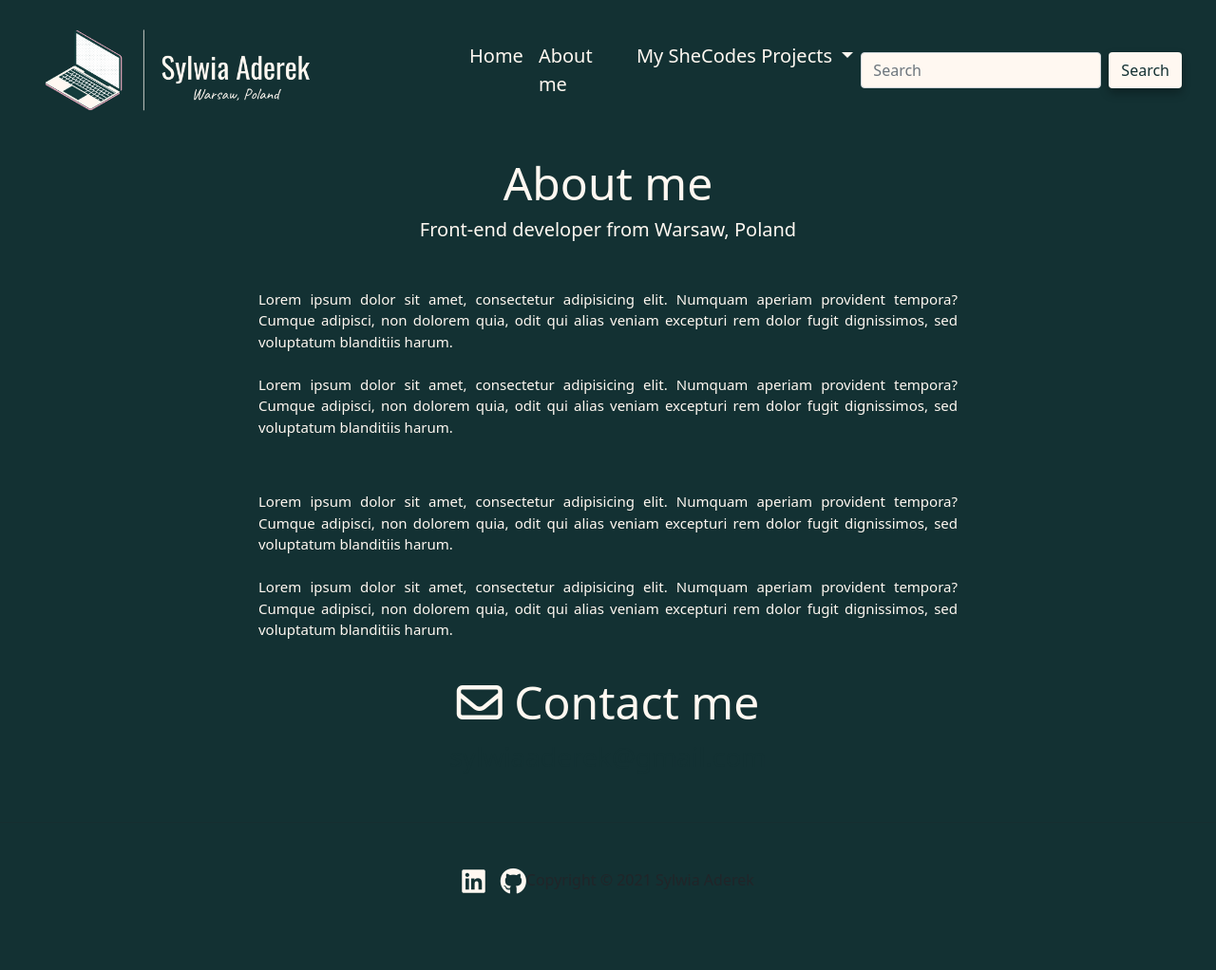
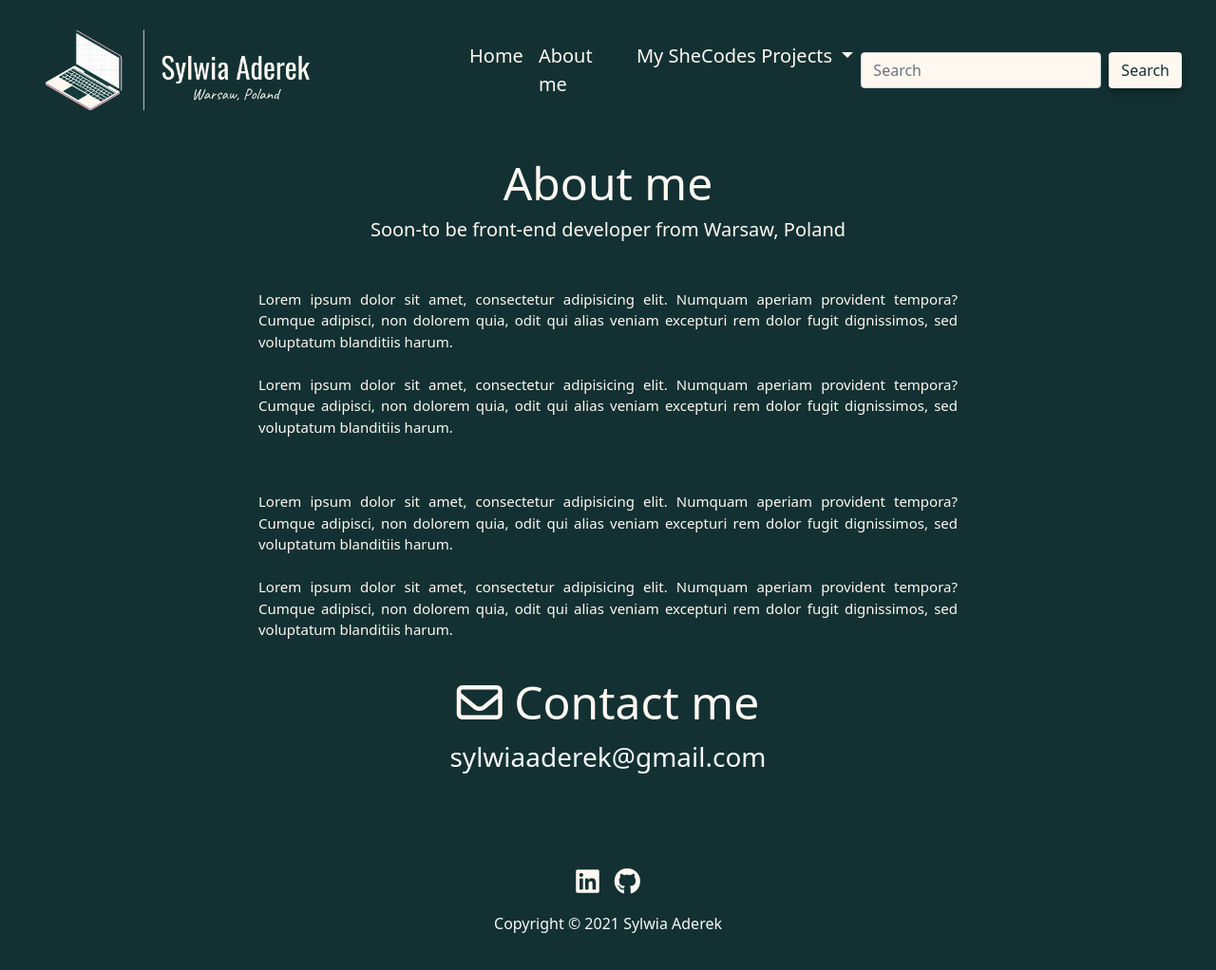
Before and after one commit to syl-ade/homework_week3, a website: page about.html in a window 1280 px wide. Shown: the whole page at 95% size. Before the commit the page ends 993 px from the top, so only its background shows below. Drawn offline with nearby package versions, Linux system fonts and the light colour scheme.

Commit message:
Text changed

```diff
--- a/about.html
+++ b/about.html
@@ -96,7 +96,7 @@
     </nav>
     <div class="container">
     <h2>About me</h2>
-    <h3 class="fs-5">Front-end developer from Warsaw, Poland</h3>
+    <h3 class="fs-5">Soon-to be front-end developer from Warsaw, Poland</h3>
       <p>
         Lorem ipsum dolor sit amet, consectetur adipisicing elit. Numquam
         aperiam provident tempora? Cumque adipisci, non dolorem quia, odit qui
@@ -124,7 +124,7 @@
     </div>
     <div id="contact">
       <h2><i class="far fa-envelope"></i> Contact me</h2>
-      <a href="mailto:[sylwiaaderek@gmail.com]" class="email-link mb-5">
+      <a href="mailto:[sylwiaaderek@gmail.com]" class="text-light email-link mb-5">
         sylwiaaderek@gmail.com
       </a>
     </div>
@@ -134,8 +134,8 @@
     <div class="container d-flex justify-content-center">
       <a href="https://www.linkedin.com/in/sylwiaaderek/" target="blank"><i class="fab fa-linkedin fs-3 me-3" ></i></a>
    <a href="https://github.com/syl-ade" target="blank"> <i class="fab fa-github fs-3"></i></a>
-   <div>Copyright © 2021 Sylwia Aderek</div>
-</div>
+  </div>
+  <div class="d-flex justify-content-center mt-3 text-light">Copyright © 2021 Sylwia Aderek</div>
 
   </footer>
 </html>
--- a/style.css
+++ b/style.css
@@ -72,7 +72,7 @@ div.hero{
 
 }
 button.navbar-toggler {
-  background-color: var(--additional-color);
+  background: var(--additional-color);
 }
 span.navbar-toggler-icon {
   color: var(--secondary-color);
```
